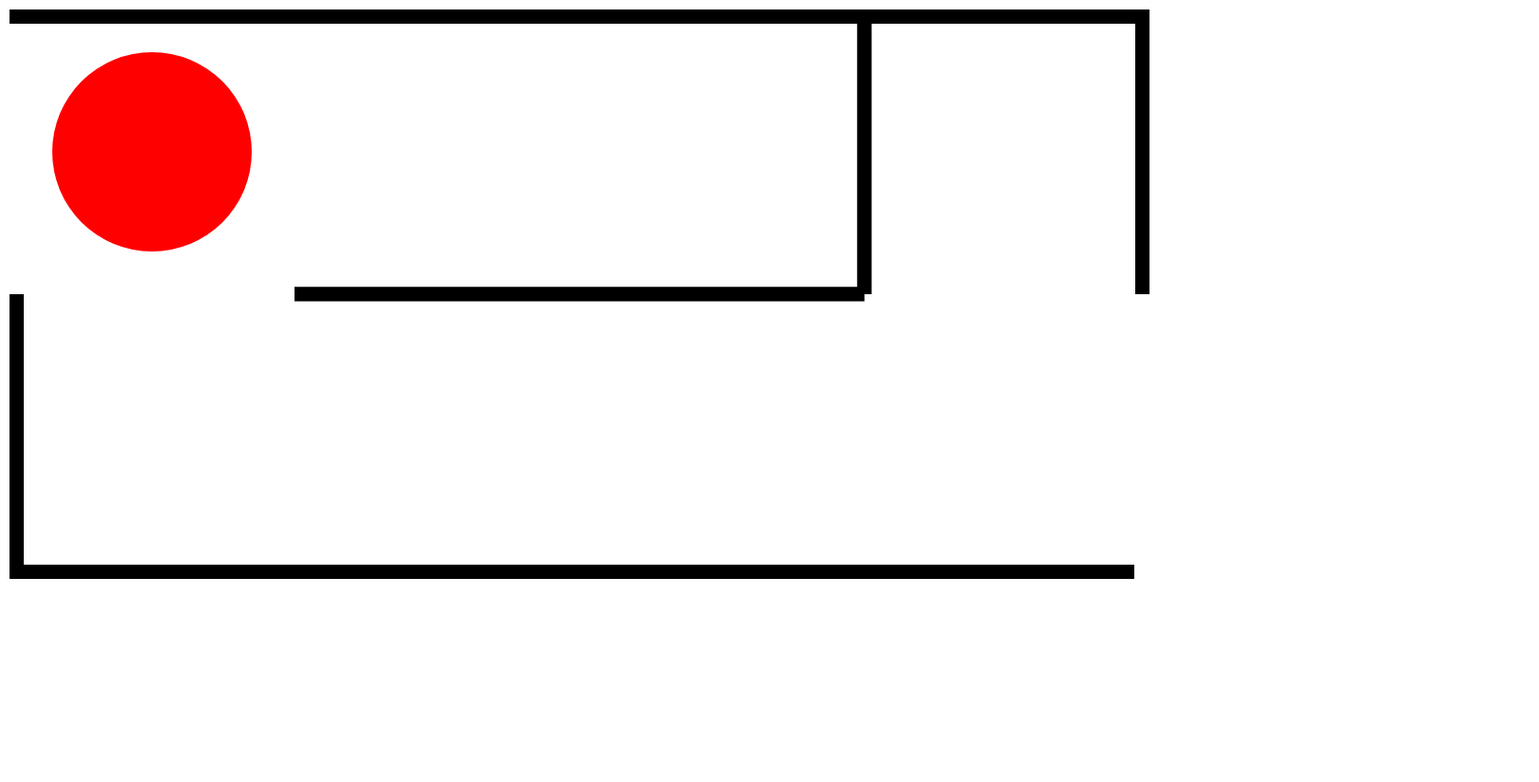
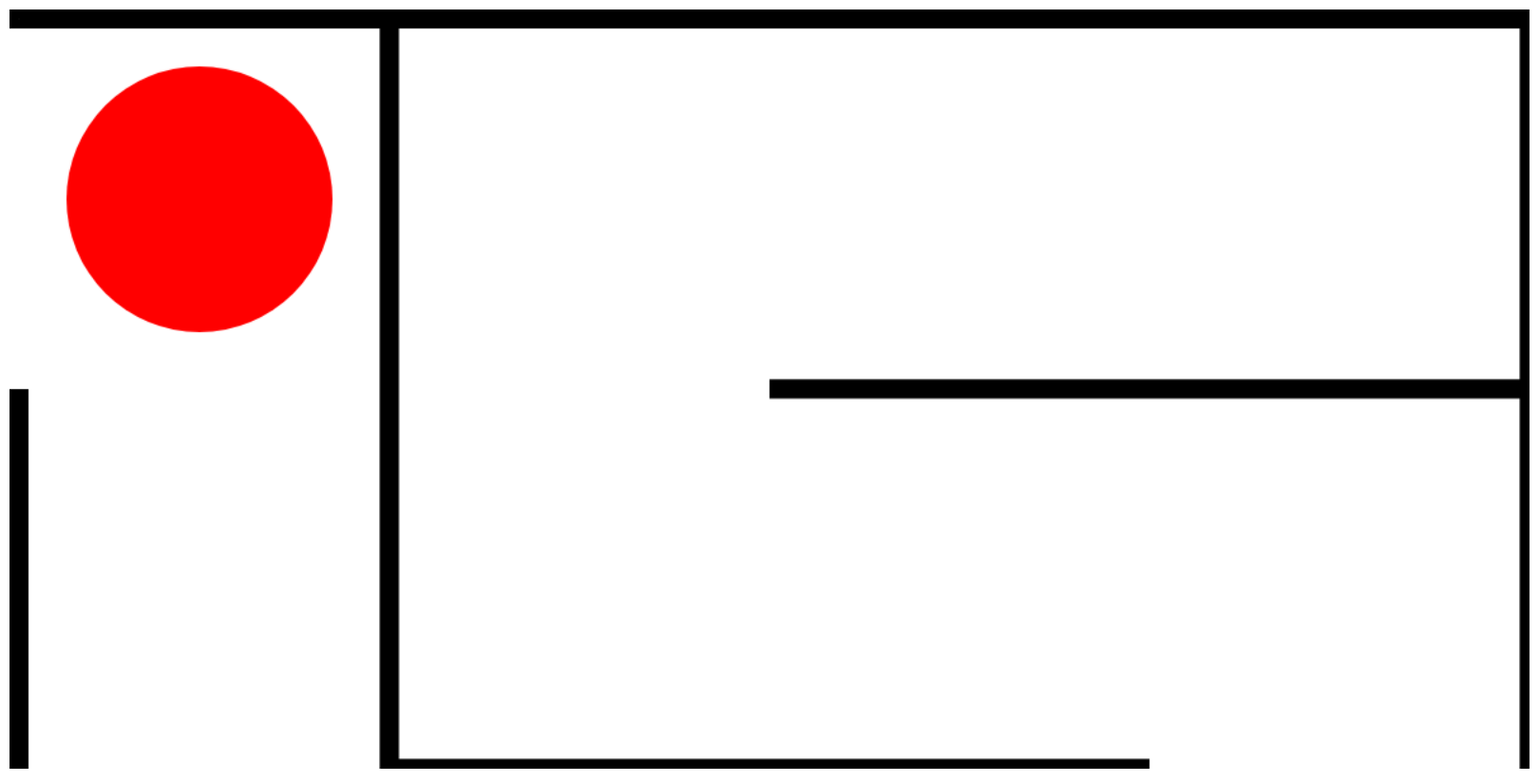
Before and after one commit to JuanIsa/CreadorLaberintos, a plain HTML site: page index.html in a window 1280 px wide. Shown: the whole page at 95% size, 1620 px wide, since content can reach past the window. Before the commit the page ends 800 px from the top, so only its background shows below. Drawn offline with Linux system fonts and the light colour scheme.

Commit message:
Update style.css

```diff
--- a/style.css
+++ b/style.css
@@ -33,4 +33,7 @@ body{
     #contenedor{
         display: none;
     }
+    #lienzo{
+        height: 100vh;
+    }
 }
```
